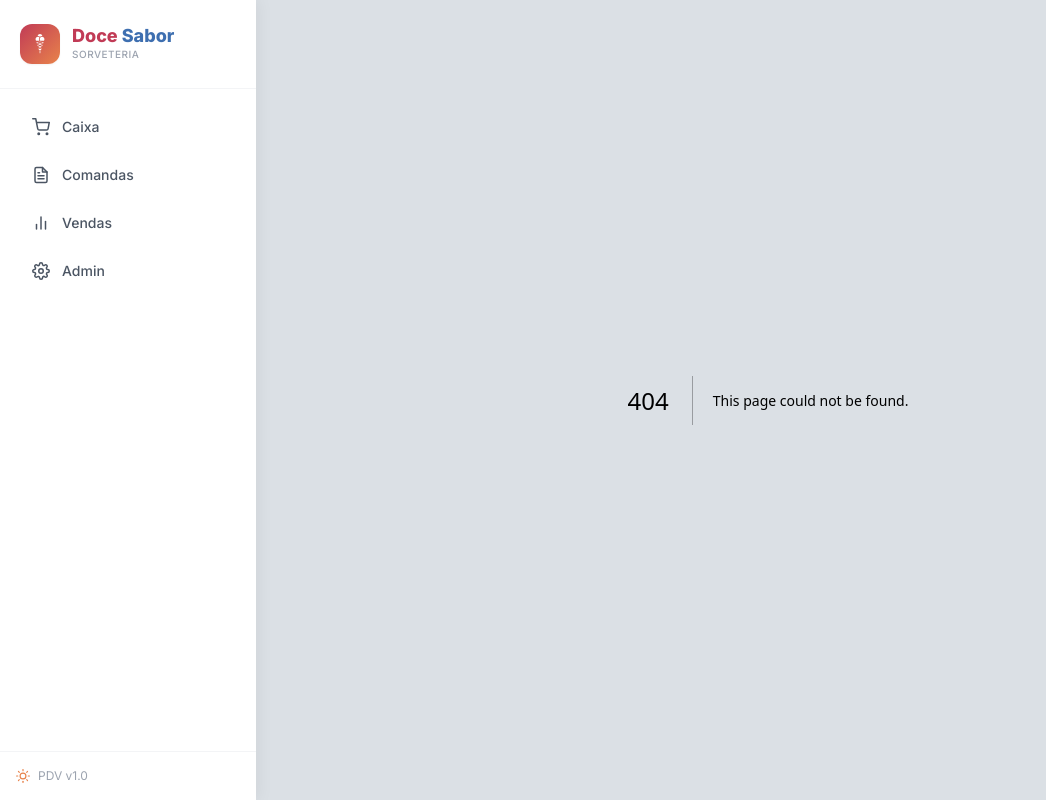
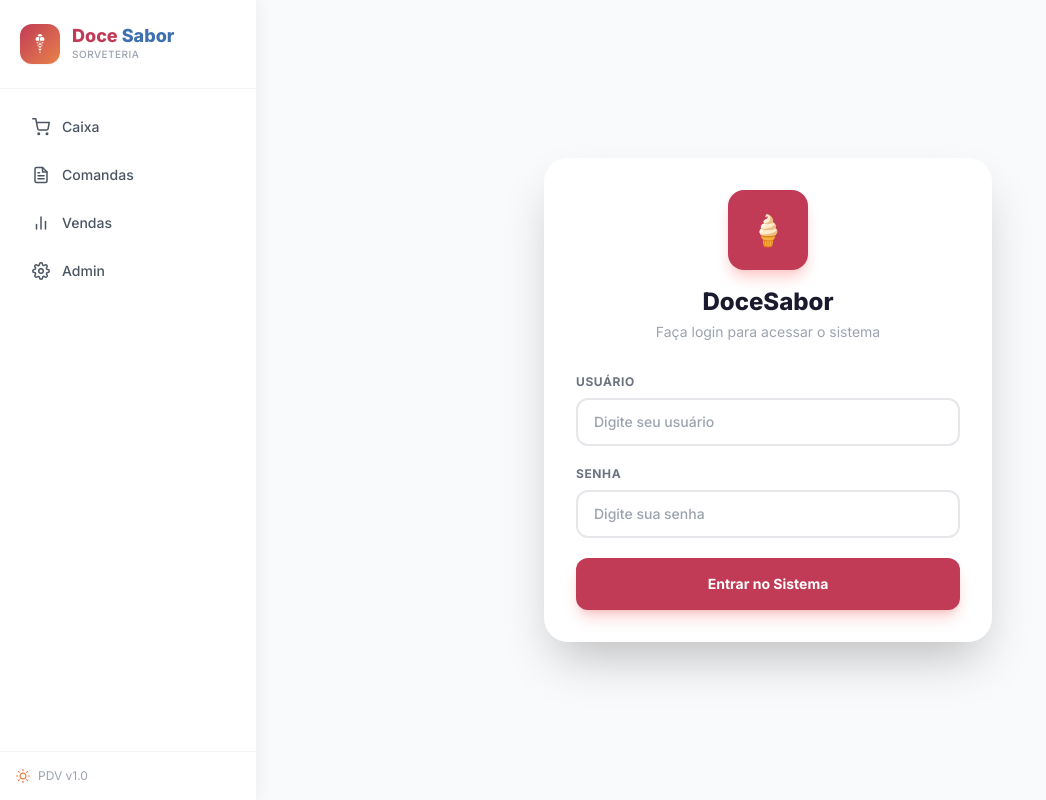
Before and after one commit to LeonardoMartins016/IceCreamShop_POS, a Next.js app: page /login in a window 1280 px wide. Before the commit this address had no page. Shown: the whole page, without its empty margins (0-1046 px from the left). Built offline with nearby package versions, Linux system fonts and the light colour scheme.

Commit message:
feat: adiciona tela de login simples com autenticacao via middleware e cookies

```diff
--- /dev/null
+++ b/src/app/api/login/route.ts
@@ -0,0 +1,25 @@
+import { NextRequest, NextResponse } from "next/server";
+
+export async function POST(request: NextRequest) {
+  try {
+    const body = await request.json();
+    const { usuario, senha } = body;
+
+    if (usuario === "Sorveteria" && senha === "Docesabor123") {
+      const response = NextResponse.json({ success: true });
+      response.cookies.set({
+        name: "auth_token",
+        value: "authenticated",
+        httpOnly: true,
+        path: "/",
+        maxAge: 60 * 60 * 24 * 30, // 30 days
+        sameSite: 'lax',
+      });
+      return response;
+    }
+
+    return NextResponse.json({ error: "Usuário ou senha inválidos" }, { status: 401 });
+  } catch (error) {
+    return NextResponse.json({ error: "Erro interno" }, { status: 500 });
+  }
+}
--- /dev/null
+++ b/src/app/login/page.tsx
@@ -0,0 +1,88 @@
+"use client";
+
+import { useState } from "react";
+import { useRouter } from "next/navigation";
+import { toast } from "react-hot-toast";
+
+export default function LoginPage() {
+  const [usuario, setUsuario] = useState("");
+  const [senha, setSenha] = useState("");
+  const [loading, setLoading] = useState(false);
+  const router = useRouter();
+
+  const handleLogin = async (e: React.FormEvent) => {
+    e.preventDefault();
+    setLoading(true);
+
+    try {
+      const res = await fetch("/api/login", {
+        method: "POST",
+        headers: { "Content-Type": "application/json" },
+        body: JSON.stringify({ usuario, senha }),
+      });
+
+      if (res.ok) {
+        toast.success("Login realizado com sucesso!");
+        router.push("/");
+      } else {
+        const data = await res.json();
+        toast.error(data.error || "Erro ao fazer login");
+      }
+    } catch (err) {
+      toast.error("Erro de conexão com o servidor");
+    } finally {
+      setLoading(false);
+    }
+  };
+
+  return (
+    <div className="min-h-screen flex items-center justify-center bg-gray-50 px-4">
+      <div className="w-full max-w-md bg-white rounded-3xl shadow-2xl p-8">
+        <div className="text-center mb-8">
+          <div className="w-20 h-20 bg-brand-red rounded-2xl mx-auto flex items-center justify-center mb-4 shadow-lg shadow-red-200">
+            <span className="text-3xl">🍦</span>
+          </div>
+          <h1 className="text-2xl font-extrabold text-brand-dark">DoceSabor</h1>
+          <p className="text-gray-400 text-sm mt-1">Faça login para acessar o sistema</p>
+        </div>
+
+        <form onSubmit={handleLogin} className="space-y-5">
+          <div>
+            <label className="block text-xs font-bold text-gray-500 uppercase tracking-wider mb-2">
+              Usuário
+            </label>
+            <input
+              type="text"
+              value={usuario}
+              onChange={(e) => setUsuario(e.target.value)}
+              className="w-full px-4 py-3 rounded-xl border-2 border-gray-200 bg-white text-sm font-medium text-brand-dark focus:outline-none focus:ring-4 focus:ring-red-500/20 focus:border-brand-red transition-all duration-200"
+              placeholder="Digite seu usuário"
+              required
+            />
+          </div>
+          <div>
+            <label className="block text-xs font-bold text-gray-500 uppercase tracking-wider mb-2">
+              Senha
+            </label>
+            <input
+              type="password"
+              value={senha}
+              onChange={(e) => setSenha(e.target.value)}
+              className="w-full px-4 py-3 rounded-xl border-2 border-gray-200 bg-white text-sm font-medium text-brand-dark focus:outline-none focus:ring-4 focus:ring-red-500/20 focus:border-brand-red transition-all duration-200"
+              placeholder="Digite sua senha"
+              required
+            />
+          </div>
+
+          <button
+            type="submit"
+            disabled={loading}
+            className="w-full py-4 mt-4 rounded-xl font-bold text-white text-sm bg-brand-red hover:bg-red-600 active:scale-[0.98] transition-all duration-150 shadow-lg shadow-red-500/25 disabled:opacity-50"
+          >
+            {loading ? "Entrando..." : "Entrar no Sistema"}
+          </button>
+        </form>
+      </div>
+    </div>
+  );
+}
```
Also changed, not shown: src/middleware.ts (added, +16 -0 lines).
